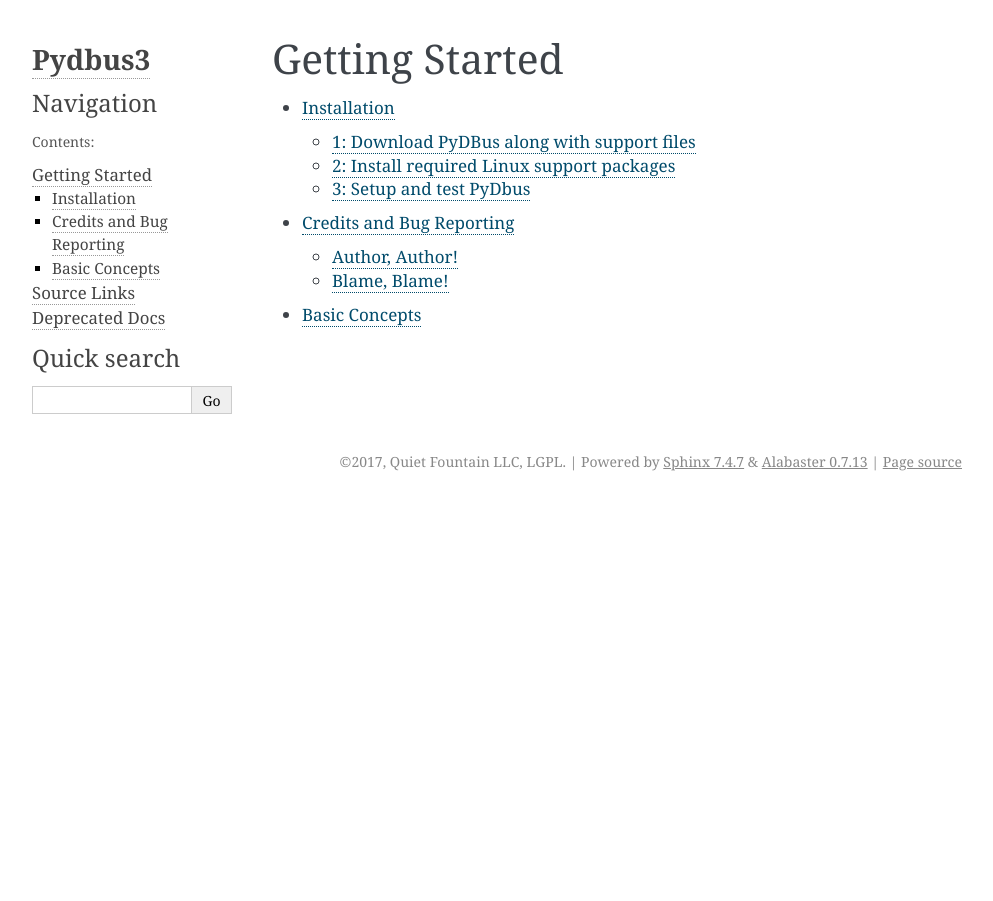
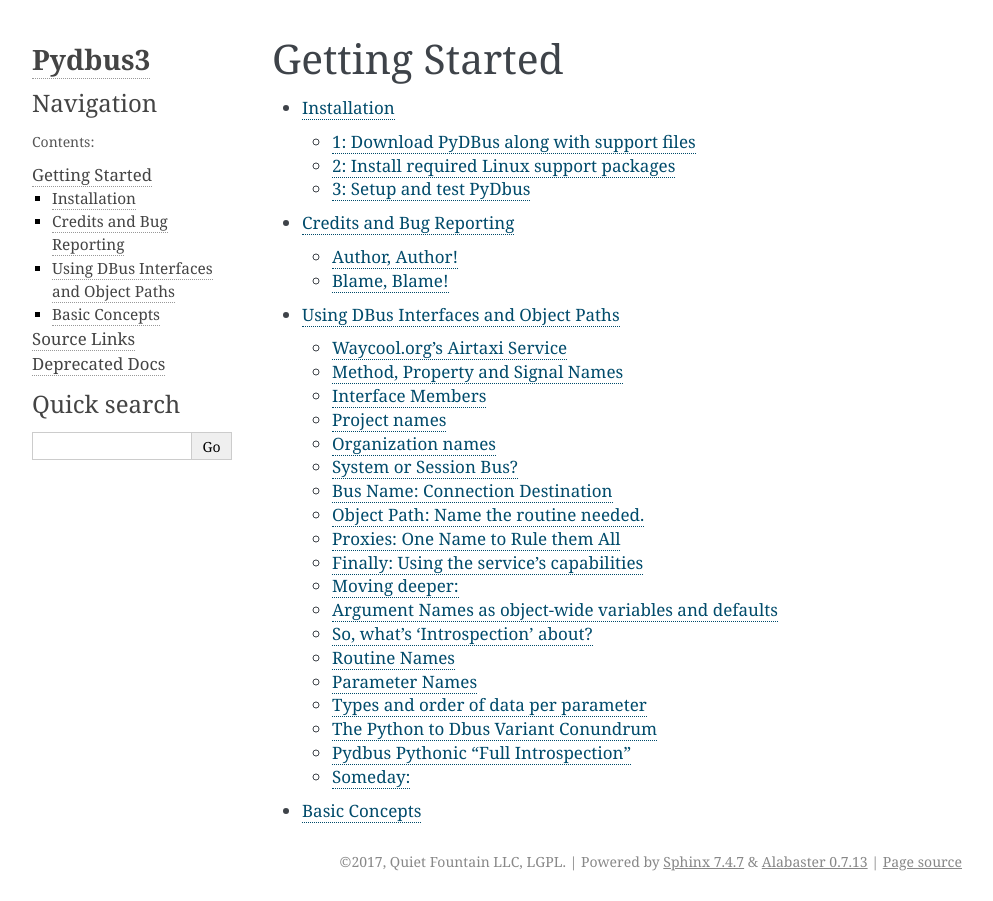
Before and after one commit to LEW21/pydbus, a Sphinx documentation site: the page built from docs/gettingstarted.rst, in a window 1280 px wide. Shown: the whole page, without its empty margins (148-1141 px from the left). Built offline with Sphinx 7.4.7, drawn with Linux system fonts in a browser that asks for light colours; some of the changed lines change nothing that is shown.

Commit message:
Doc improvements.

```diff
--- a/docs/basics.rst
+++ b/docs/basics.rst
@@ -29,6 +29,8 @@
      NetworkManager = sb.get("org.freedesktop.NetworkManager",translation_spec=True)
 
    If you leave out 'translation_spec...' then there is no access of arguments by name, just position.
+
+   `If how to use 'object path' and 'interface' is unclear, visit here <dbusaddressing.html>`_
 
 #. The name(s) of the methods, properties or signals of interest.  For example::
 
--- /dev/null
+++ b/docs/dbusaddressing.rst
@@ -0,0 +1,501 @@
+A 'Pythonic' way to understand Dbus object paths, interface names, etc.
+=======================================================================
+
+*"I found the DBus method or property or signal I want.  What's*
+*with the dots, slashes, connections, object paths, interfaces, and other*
+*overlapping addressing machinery? Internet connections are easier than these local ones."*
+
+By Harry Coin
+
+Documents explaining DBus programming take a 'top down' approach most of the time.
+That works when the reader already has an understanding of the issues involved when
+creating a dbus service. They proceed from a general
+to specific perspective. `For that type of DBus specification read here <https://dbus.freedesktop.org/doc/dbus-specification.html>`_,
+
+
+As software of any complexity is more 'grown first' then 'specified later', I found it's much easier to understand both the how and the
+why of the DBus's seeming mishmash
+of addressing elements from the point of view of a team of people
+setting about creating a DBus service from the beginning.  It's much
+more 'obvious' why the DBus addressing seems 'natural' when presented
+from this, more or less, 'bottom up' view.
+
+*This document explains terms like 'bus_name', 'object_path', 'interface member' and 'proxy'.*
+
+Waycool.org's Airtaxi Service
+^^^^^^^^^^^^^^^^^^^^^^^^^^^^^
+
+Suppose you and three other Python engineers at waycool.org decide to provide a DBus
+service so your product can be used by pretty much any program written in any language.
+
+You decide to call the service 'airtaxi'.
+
+It is a big project, so you divide it into four different
+conceptual areas,  natural to the purpose of the project. You decide
+to call them, 'setup', 'status', 'operations' and 'reports'.
+
+Method, Property and Signal Names
+^^^^^^^^^^^^^^^^^^^^^^^^^^^^^^^^^
+
+Each engineer is assigned one area, when done they each return with a directory
+full of many methods, properties and signals.
+
+  A method is a routine that is capable of both accepting and returning information. Pretty much the
+  same as a function combined with the process running it.  Lots of processes may be using the same function
+  with different 'global' variables.  The DBus 'object path' is, more or less, like the process id.
+  DBus here borrows from the language of 'Object oriented programming'.
+
+  It's better if the writers are careful to use the same names for the named arguments methods if they convey the same meaning.
+
+  A read-only property is a routine that takes no parameters/arguments that can only appear on the right side of =.
+  A write-only property can appear only on the left side of an =.  Readwrite properties (most of them)
+  can appear on either side of the =, though they can take no parameters.
+
+  A signal calls a user routine with details about an event of interest.
+
+
+So, back to the example, very creatively,
+the first engineer calls her routines 'a1,b1,c1,version'.  They add 'version' because
+of their long range thinking.  The second engineer writes code, calling theirs
+'a2,b2,c2, and version'.  Similarly for engineer 3 and 4.
+
+They notice some of their routines have the same name, but do different things.
+
+What to do?
+
+Interface Members
+^^^^^^^^^^^^^^^^^
+
+Engineer 1 preprends 'setup.' to their routines, 2 prepends 'status.' to
+theirs, 3 prepends 'operations.' and 4 prepends 'reports.'.  Why? Because
+those names best describe what each person's work is for, what that basket of
+routines does, what they have in common.
+
+If it happened any two of them used the same name for some routine, because they
+stuck the purpose name in front of it, and no two purpose names are the same, there
+would be no mistake about which was desired.
+
+So, now we have 'setup.a1' and 'setup.version' and 'reports.a4' and 'reports.version'
+and so on.  So it can be clear which area of the project the version function describes.
+
+The name DBus gives such as 'setup' and 'reports' and 'status' and 'operations' as used above
+is 'interface members'.  More or less, the names for baskets of like-purpose routines.
+
+ Because most of the time
+ the routines have names that differ across the whole project, and the name of the routine makes it
+ pretty clear what role it has in the overall project, it seems an avoidable bother
+ to have to always use the interface member name when there is no conflict.
+
+ So, if there
+ is no conflict, it is optional whether to use the interface member name. The system
+ will puzzle out which to use.  If there
+ is a conflict, and there is no interface member name specified, the routine
+ specified by the service publisher is the 'default' and as such the
+ interface member name is used.  So in this case, a call for 'version' gets
+ the same as if, say, operations.version was used.
+
+
+Project names
+^^^^^^^^^^^^^
+
+Our waycool.org company has got quite a few projects going, airtaxi is only one, and
+nobody wants to keep track whether any two of them will pick the same names for interface members.
+
+So, for pretty much the same reason 'setup.' and 'operations.' was stuck on before
+the routine name, they stick 'airtaxi.' in front of all of them.
+
+So, 'airtaxi.reports.a4' 'airtaxi.operations.b3' and so on.
+
+Organization names
+^^^^^^^^^^^^^^^^^^
+
+Our waycool.org folks know their airtaxi service could be one of a great
+many services written by who knows who running on a machine.  And, there
+could be who knows how many different divisions of waycool might be cooking
+up their own version of airtaxi.  So, for pretty much the same reason the
+interface member name got stuck on before the routine name, and the project name got
+stuck on before the interface name, DBus sticks on whatever else is needed
+to make all that clear.  It is prepended in the order of most general to
+most specific.  In our case 'org.waycool.'  Could be as.long.as.it.needs.to.be.
+
+If the company is a one trick pony, having but the one project,
+then it may leave the 'project name' noted above off.  It's not a good idea
+to do that.
+
+So, now, all the routines together have no possibility of name conflict::
+
+ <organization.thru.project> .<interface member like 'operations'> .<a routine of that member>
+
+
+DBus terms <organization.thru.project> above the 'interface',  So Dbus naming is::
+
+  <interface.usually.with.dots>.<interface member no dots>.<method, signal or property of that member no dots>
+
+
+Usage of the above in other online documentation tends to use just the word
+'interface' or 'interface spec' rather loosely, leaving to the reader to
+puzzle through from the context whether it's just the <interface> above they
+mean when using the word 'interface'. Or, the interface with the member name.  Or, the whole
+thing.   But Pydbus makes a clear distinction.
+
+  Jumping ahead, pydbus infers the <interface> part from elements discussed
+  later below. All of the interface members of an <interface> are loaded as
+  keys to a dictionary.  The method, signal and so forth above are either
+  attributes or method names of the object returned as the value for that
+  key.  If the method, signal or property name is unique, then it can
+  be accessed without the [interface mamber] bit.
+
+*From here, the work of the service designers is done, all their routines have*
+*names that are different enough to let out into the world without fear of*
+*conflict.*
+
+Keeping with the implementation story, now comes the time for the DBus engineering team to do all the connection
+plumbing needed to make it available.
+
+First up, is it to be one service per system, or one service for each user's session?
+
+System or Session Bus?
+^^^^^^^^^^^^^^^^^^^^^^
+
+The engineers notice the airtaxi service is to be provided
+to any process launched by any user.  Linux calls that
+the namespce the SystemBus.  Had the service been to provide something
+to each user's GUI session, pretty much independently of
+other users that may or may not do the same thing, the
+SessionBus would be the namespace to use.  DBus provides
+a rich set of other options, which 99% of Linux services
+will never use. i.e. dbus connections over TCP.
+
+The PyDBus code returning the root object connecting a client
+program to either the systemwide or user-session-wide overall communications
+environment is::
+
+  import pydbus
+  mysysbus = SystemBus()
+  #mysessionbus = SessionBus()
+
+
+Next up:  The client knows where their end of the communications pipe
+is.  But how and where to connect the other end to the service?
+
+Bus Name: Connection Destination
+^^^^^^^^^^^^^^^^^^^^^^^^^^^^^^^^
+
+Much as a website address connects a browser client to whatever it may be the
+server offers:  A PyDbus destination address is the name on the DBus for connecting
+the client to whatever number of interfaces a dbus service publisher offers.
+
+It may be the dbus service publisher has combined a several entirely different
+whole services, including airtaxi named above, from any number of organizations,
+into one service.   Just as one website may offer connections to many things that
+perhaps have little to do with one another.
+
+PyDbus calls this more-or-less dns style address the 'bus name'.  The parameter
+name used for this later on is bus_name.
+
+Nearly all the time, it is exactly the same as the <interface> element described
+above.  In our example 'org.waycool.airtaxi' .  As it is almost always the same
+as that, it uses the this.that.other string format.
+
+Confusingly, the bus_name connecting the client to the published service software
+need have no terms in common whatsoever with the interface names offered there.
+com.quietfountain.permanet could offer the waycool.org.airtaxi interface.  Most of
+the time, to use some elements of an interface, the bus name is the same as the
+<interface> term above.
+
+
+Next up:  Finally,  how to choose from among the interfaces one to access?
+
+Object Path: Name the routine needed.
+^^^^^^^^^^^^^^^^^^^^^^^^^^^^^^^^^^^^^
+
+The designers have created a suite of interfaces described above, and connected the bunch of those
+to the appropriate session or system bus and given it a bus name (usually the <interface> above).
+
+Here we make the big perspective shift from the people designing and publishing a service, to
+the programmer making use of it.  The means whereby the client programmer tells the dbus system
+which one from among all the routines it wants to use is called the 'object path'.  Not the same
+as the interface name above.  The interface system is as the contents of filesystem or directory,
+the object path is about picking one of them.
+
+
+Each routine the client wants to use is  termed a dbus object and its name is the 'object path'.  It nearly always leads with the name of
+the related <interface> and, technically (the pydbus syntax is different),  ends with the specific routine name.
+
+An example of a whole object path could be /org/waycool/airtaxi/reports/version  though it won't look like that in the client code.
+
+The object path format has three differences from interface names (which use a .) and bus names (which use a .):
+
+1:  It leads with a /
+
+2:  It replaces all the . in the (possibly) related interface name or bus name with a /
+
+3:  When used, it is broken into three parts.
+
+The first part is nearly always the / version of the bus name (which is usually but not always the <interface> above, such as org.waycool.airtaxi becomes object path /org/waycool/taxi).
+
+So often is the object path the / version of the bus_name, that the routines that set up the connection to the bus use
+the / version of the bus name and the object path argument can be omitted.
+
+The second part is one from among the entire collection of <interface members> that lie 'under' the first part. In practice,
+The interface desired is given as the key in a dictionary having as values objects that stand for each of the interfaces the organization publishes.
+
+
+The third part is the name of the specific routine the client wants the publisher to run.  These are attributes of the interface value named above.
+
+So, the object /org/waycool/airtaxi/setup/initialize
+
+in python / pydbus it looks like::
+
+ result =  pydbus.SystemBus.get('org.waycool.airtaxi')['.setup'].initialize(parameter, parameter)
+           |               |                          |         \__________v
+           comm structure  .get('the bus_name')       ['interface member'] . method name
+
+The first term above chooses the bus that has one instance of the service for the whole system.
+
+Then it chooses the bus_name org.waycool.airtaxi as the general dns-like name for the particular server on the bus.
+It sets the start of the default <interface> above to be also org.waycool.airtaxi,
+As the object path is omitted, it automatically sets the object path to start with /org/waycool/airtaxi
+
+Then it chooses from among all the interfaces 'setup'.  As it starts with a '.', it implies to not overwrite
+the initial object path and interface name, but to append .setup as the name of the <interface member>
+desired, and append /setup to the object path desired.
+
+Then it chooses from among all the methods, properties and objects in org.waycool.airtaxi.setup the method initialize.
+It appends .initialize to the interface specification, finalizing that, and it appends /interface to the object path,
+finalizing that.
+
+*Which explains a lot, but is a bit clunky to read and use.  Read on.*
+
+
+Proxies: One Name to Rule them All
+^^^^^^^^^^^^^^^^^^^^^^^^^^^^^^^^^^
+
+Great, we have bus types and bus connection names and object paths and interface names leading to the routines wanted, how to actually call them
+without repeating all the detail above each time?  DBus / Pydbus calls the objects that retain all that detail in themselves 'proxies' or 'proxy objects'.
+
+So, the code to access the airtaxi routines written by waycool's engineers, selected from whatever
+else may be in the entire collection marketing added to the object path /org/waycool/airtaxi provides that would be::
+
+   waycoolAirtaxi = mysysbus.get(bus_name='org.waycool.airtaxi',object_path='/org/waycool/airtaxi', .. other parameters)
+   or
+   waycoolAirtaxi = mysysbus.get(bus_name='org.waycool.airtaxi', .. other parameters)
+   or
+   waycoolAirtaxi = mysysbus.get('org.waycool.airtaxi', .. other parameters)
+
+
+Because so very many interface names begin with org.freedesktop, any bus name that begins with a . is presumed to
+include org.freedesktop before the particular name.   So '.bus_name' is understood to mean 'org.freedesktop.bus_name'.
+
+Finally:  Using the service's capabilities
+^^^^^^^^^^^^^^^^^^^^^^^^^^^^^^^^^^^^^^^^^^
+
+so, above, we have the proxy named waycoolAirtaxi all set, ready to go.  We call call engineer 1's status routine a1 like this::
+
+  mystatus_a1 = waycoolsAirTaxi['.status'].a1(<arguments ...>)
+
+and, engineer 2's reporting property b2 like this::
+
+  myreport_b2 = waycoolsAirTaxi['.reporting'].b2
+
+We could have used the whole interface spec::
+
+  myreport_b2 = waycoolsAirTaxi['org.waycool.airtaxi.reporting'].b2
+
+Being able to name the specific <interface member> is great because both the .status and .reporting collection (a.k.a interfaces) have routines called 'Version' and they are not the same.
+
+To improve speed and readability, to get a particular interface basket of routines and guarantee no name collisions,
+there is a shorthand convenience for readability.  Append the [.<inteface name>] above to the get call and omit it from
+the uses.  Be careful to name the object instance appropriately as only the routines published under that particular
+interface will be available if the [.<interface name>] is appended in the .get call.  So::
+
+   waycoolAirtaxi = mysysbus.get(bus_name='org.waycool.airtaxi', .. other parameters)
+   mystatus_a1 = waycoolsAirTaxi['.status'].a1(<arguments ...>)
+
+   #is delivers the same value as
+
+   waycoolAirtaxi_status = mysysbus.get(object_path='/org/waycool/airtaxi', .. other parameters)['.status']
+   mystatus_a1 = waycoolsAirTaxi_status.a1(<arguments ...>)
+
+As a further convenience, noticing that nearly all the routines in all the interfaces written by the waycool.org engineers have
+names that differ, if there is no method, signal or property name conflict it is allowed to omit the <interface member> part above::
+
+   waycoolAirtaxi = mysysbus.get(bus_name='org.waycool.airtaxi', .. other parameters)
+   mystatus_a1 = waycoolsAirTaxi['.status'].a1(<arguments ...>)
+
+   #is the same as
+
+   waycoolAirtaxi = mysysbus.get('org.waycool.airtaxi', .. other parameters)
+   mystatus_a1 = waycoolsAirTaxi.a1(<arguments ...>)
+
+Wait? Where did the part of the interface name that comes before the specific routine but after 'airtaxi' go?
+
+Nowhere, it can still be accessed explicitly as shown above.  However this shorthand takes advantage of the
+fact routine names rarely conflict and so specifying the last bit of the interface name (.status,.reports,.setup,.operations)
+above doesn't really add anything other than length to the code.
+
+Also, it's a bit of a convenience since the service publisher can specify which <interface member> has 'the latest' version of
+routine with a given name, and so provide that without forcing the client to specify one if it wants the latest, while still
+being able to specify a particular one if desired.
+
+*Gotcha -- Routines with the same name, different interfaces*
+
+Notice if the 'Version' name is used, like waycoolsAirTaxi.Version, there are four Version routines, each provided by
+a different interface. The one that gets called is controlled by the service publisher.  This scheme can help replace old versions
+of routines with new ones without changing any names for the client.  Clients that want a specific routine provided by a particular
+interface even if there are others should specify in the interface name in the .get call or as a ['.<interface name>'] later on.
+
+Moving deeper:
+^^^^^^^^^^^^^^
+
+Often, a method in an interface will return a string or more of other interfaces of interest, all of which are related to the
+one called but not specified in advance except as a general template. For example, a service doc may specifically identify
+how to get a list of, say, usb devices. But the whole interface spec for each device may not begin with anything like the
+spec used to collect the names.  So, the object path may not be the same as the interface spec.
+
+
+In those cases, while the bus_name will still be 'org.waycool', the object name (which picks from among the specifications), could
+be /com/warranty/usb and the spec also com.warranty.usb...  If the call to get the proxy fails, check whether the object_name  ( ='/com/warranty') parameter must be stated
+explicitly in the .get call above.
+
+
+
+Argument Names as object-wide variables and defaults
+^^^^^^^^^^^^^^^^^^^^^^^^^^^^^^^^^^^^^^^^^^^^^^^^^^^^
+
+So many DBus services use the same argument position name in more than one method.  What's more,
+usually with the same meaning across functions. So in some ways, each such name is an attribute that
+has a meaning within the bus.get(...) object.
+
+In the example above, waycoolAirTaxi._state.<argument position name> is always updated whenever
+data is supplied for that parameter, whether by default or passed in to a method or named as
+a member of the result returned by the method.
+
+PyDbus has an option *override_defaults_with_state*, which when true causes the latest value
+for an argument name in ._state.argname (also ._state._arg_argname) to be supplied to the method
+as a default value for an omitted parameter. With that, code like::
+
+    status = waycoolAirTaxi.GetStatus(condition='warm')
+    waycoolAirTaxi.report(status,condition)
+
+becomes::
+
+	waycoolAirTaxi.GetStatus(condition='warm')
+	waycoolAirTaxi.report()
+
+
+
+So, what's 'Introspection' about?
+^^^^^^^^^^^^^^^^^^^^^^^^^^^^^^^^^
+
+Routine Names
+^^^^^^^^^^^^^
+
+DBus provides a way to fetch the names of the routines in the basket of functions each interface provides.
+
+Much of the time this is of no use as that detail is in the documentation for the service.  But, this can be
+a useful when some of the routines list the names of further interfaces.  The number of those may vary from time to time or machine to
+machine.  For example the number of network adapters a machine has may control the number of sub interfaces each providing
+the same basket of routines but with the assumption all related activity refers to the particular interface.
+
+This can also be a good way to check whether the particular version of a dbus service has the routines necessary by the caller's code.
+
+Parameter Names
+^^^^^^^^^^^^^^^
+
+Also, Introspection provides, usually, the names of each of the parameters in a method call.  This version of PyDbus
+allow you to use either positional or named parameters.
+
+In something of a twist, introspection names the results of method calls and property calls as if parameters.  Even the
+name for not only a property, but also for what the one argument would have been named had it been a one argument
+method call.
+
+Types and order of data per parameter
+^^^^^^^^^^^^^^^^^^^^^^^^^^^^^^^^^^^^^
+
+Last, introspection defines almost everything to do with the order and data type of each parameter.  Whether it should
+be a list, or an array of integers, or a tuple of some list of other data types.
+
+
+
+The Python to Dbus Variant Conundrum
+^^^^^^^^^^^^^^^^^^^^^^^^^^^^^^^^^^^^
+
+The only thing introspection does not provide is to do with a data type called 'Variant' when it is being used
+as a python parameter element to a dbus method.  Variant data types are a shorthand for 'don't presume to know
+anything about what this has within it until the moment you get it'.  All the details as to what's in it come
+along with it so it can be unpacked and used.
+
+Which in some ways is just fine when information is coming from the dbus toward a python use.  Pydbus can puzzle
+it all out and use the most relevant python type needed each time a Variant comes in.
+
+But, it is often the case that a DBus service which specifies that a Variant data type should be supplied, in fact
+cannot cope with whatever combination of data types the python client may choose to send.  Introspection is of no use,
+as there is no guidance from it as to what Variant content a method can cope with.  The service doc just asks for 'variant'.
+
+Pydbus Translation Specifications allow PyDbus to check for the various allowed data type patterns the service can actually
+manage.
+
+Pydbus Pythonic "Full Introspection"
+^^^^^^^^^^^^^^^^^^^^^^^^^^^^^^^^^^^^
+
+*When integers are not amounts, but each 'stands for' some condition or state*
+
+The documentation for nearly all services provides not only all the paths and interfaces and routines and parameter names and
+(mostly) what data types to use.  Those documents also define how to interpret what integer results 'mean' when used as flags
+or descriptions and not as amounts.  Right in those same documents you'll read something like::
+
+   #define MYSERVICE_RUNNING_HOT 1
+   #define MYSERVICE_RUNNING_WARM 2
+   #define MYSERVICE_RUNNING_COLD 3
+
+Then there will be property like 'running_status' that returns a number leaving the programmer to puzzle out what the publisher
+meant by it.  That help is not provided in the introspection.   So PyDbus offers it.  Properties like 'running_status' mentioned earlier
+returns 'HOT' or 'WARM' or 'COLD'.  And can be set the same way if the publisher allows it::
+
+  myservice.running_status='HOT'
+  #instead of
+  myservice.running_status=dict_of_meaning_to_value_for_running['HOT']
+  #or, worse,
+  myservice.running_status=1
+
+Similarly for integers used as a collection of bit flags.  flag&1 means on or off, flag&2 means high or low, etc. etc.
+
+
+
+Someday:
+^^^^^^^^
+
+You might suppose if::
+
+   waycoolsAirtaxi = mysysbus.get('org.waycool.airtaxi', .. other parameters)
+
+and the routines available in the .status so called <interface member>  term is ::
+
+   waycoolsAirtaxi_status_proxy = waycoolsAirtaxi['.status']
+
+and then the .status interface has some further level of routines in 'sub' interface .status.substatus then you
+should be able to access those routines by::
+
+   waycoolsAirtaxi_substatus_proxy = waycoolsAirtaxi['.status']['.substatus']
+
+I'd like to see something like::
+
+   myobject = bus.get('bus.name' , ...)
+   #then
+   myobject['some.interface.or.other'].foo(arg)
+   #and
+   mysubobject_method_yadda_result = myobject['some.interface.or.other']['.deeper.object'].whatnot(yadda)
+   #and have interface .<whatnot> by default refer to the object with / changed from .
+   #so
+   mysubobject == myobject['.deeper.object'] == myobject[some.interface.or.other]['.deeper.object']
+
+The point is to avoid mostly redundant 'pydbus.SystemBus.get(...)' calls for one-of use of sub-interfaces.
+
+*Not so much yet.*
+
+
+
+By Harry Coin,
+Copyright Quiet Fountain LLC, July 2017
+Document License: GPL
--- a/docs/gettingstarted.rst
+++ b/docs/gettingstarted.rst
@@ -6,6 +6,7 @@
 
    Installation <installation>
    Credits and Bug Reporting <creditandblame>
+   Using DBus Interfaces and Object Paths<dbusaddressing>
    Basic Concepts <basics>
    Examples <examples>
    Overview <overview>
```
